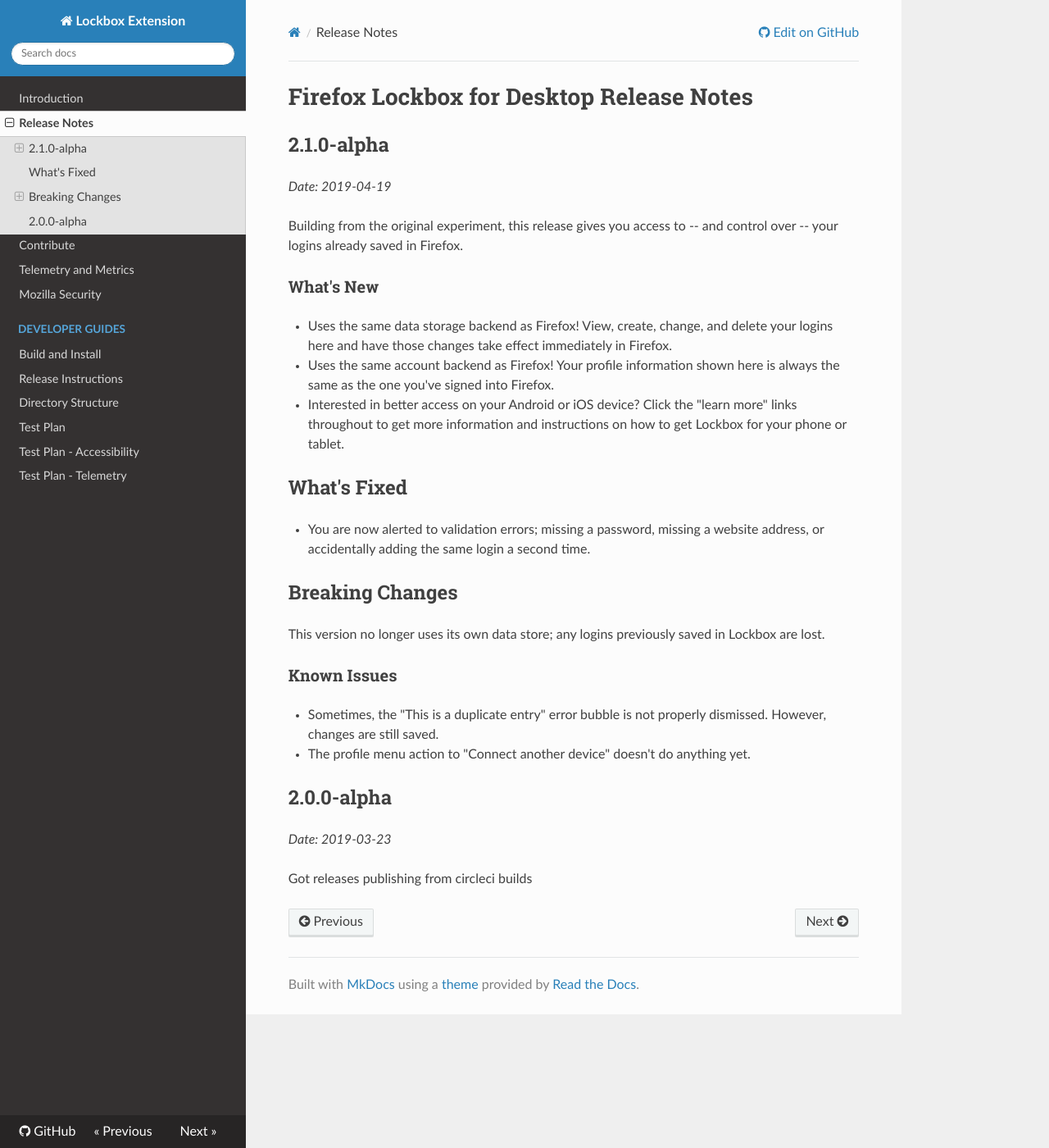
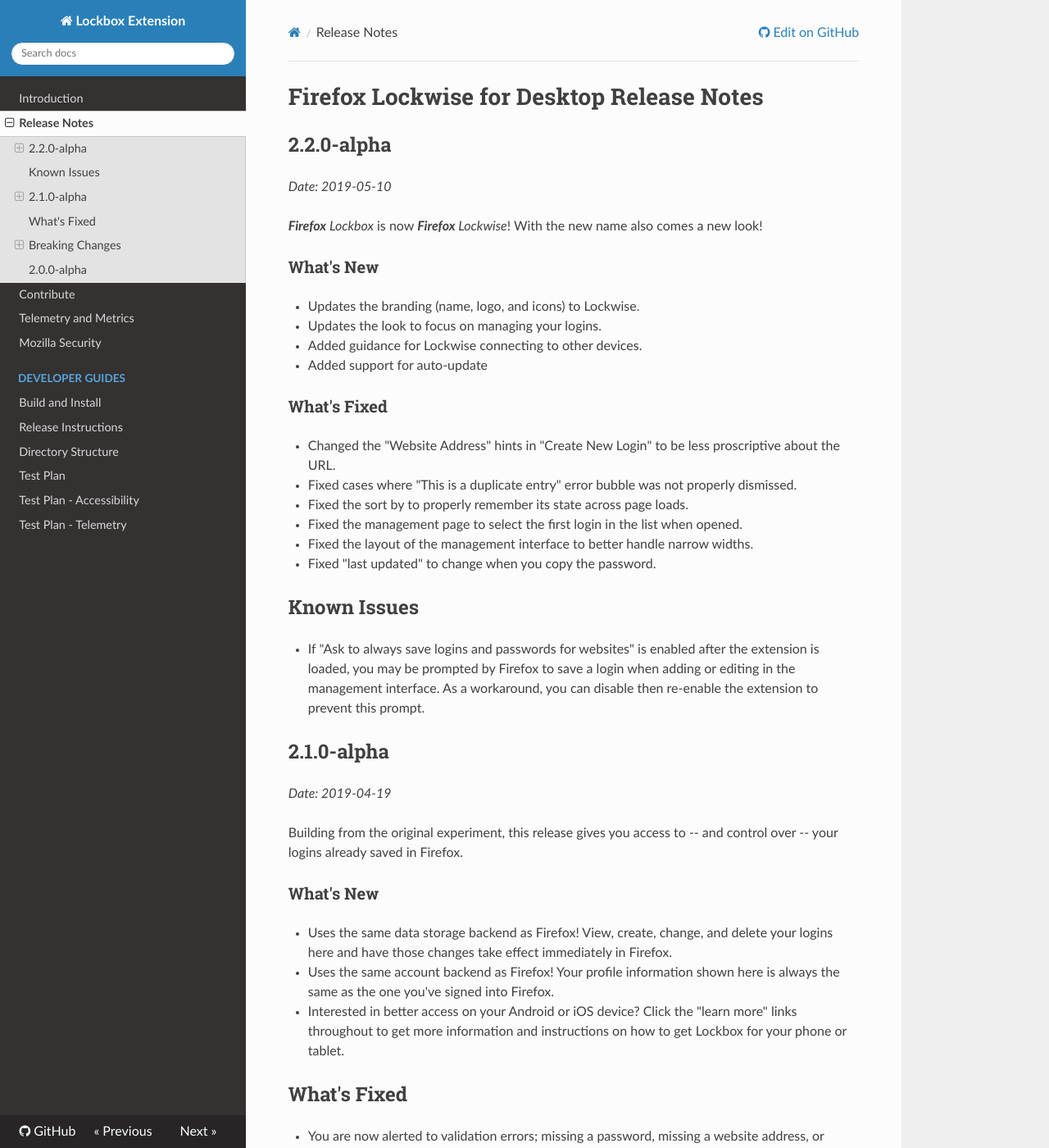
Before and after one commit to mozilla-lockwise/lockwise-addon, an MkDocs documentation site: the page built from docs/release-notes.md, in a window 1280 px wide and 1400 px high. Shown: the whole window at 82% size. Built offline with MkDocs 1.6.1, drawn with Linux system fonts in a browser that asks for light colours; nearby versions of some CDN libraries; old or Windows-style settings are respelled for this version of MkDocs.

Commit message:
Release 2.2.0-alpha (#233)

```diff
--- a/docs/release-notes.md
+++ b/docs/release-notes.md
@@ -1,4 +1,30 @@
-# Firefox Lockbox for Desktop Release Notes
+# Firefox Lockwise for Desktop Release Notes
+
+## 2.2.0-alpha
+
+_Date: 2019-05-10_
+
+_**Firefox** Lockbox_ is now _**Firefox** Lockwise_! With the new name also comes a new look!
+
+### What's New
+
+* Updates the branding (name, logo, and icons) to Lockwise.
+* Updates the look to focus on managing your logins.
+* Added guidance for Lockwise connecting to other devices.
+* Added support for auto-update
+
+### What's Fixed
+
+* Changed the "Website Address" hints in "Create New Login" to be less proscriptive about the URL.
+* Fixed cases where "This is a duplicate entry" error bubble was not properly dismissed.
+* Fixed the sort by to properly remember its state across page loads.
+* Fixed the management page to select the first login in the list when opened.
+* Fixed the layout of the management interface to better handle narrow widths.
+* Fixed "last updated" to change when you copy the password.
+
+## Known Issues
+
+* If "Ask to always save logins and passwords for websites" is enabled after the extension is loaded, you may be prompted by Firefox to save a login when adding or editing in the management interface.  As a workaround, you can disable then re-enable the extension to prevent this prompt.
 
 ## 2.1.0-alpha
 
--- a/package.json
+++ b/package.json
@@ -2,7 +2,7 @@
   "title": "Firefox Lockwise",
   "name": "lockwise",
   "id": "lockbox@mozilla.com",
-  "version": "2.1.0-alpha",
+  "version": "2.2.0-alpha",
   "description": "Take your passwords everywhere.",
   "engines": {
     "firefox": ">= 67",
```
